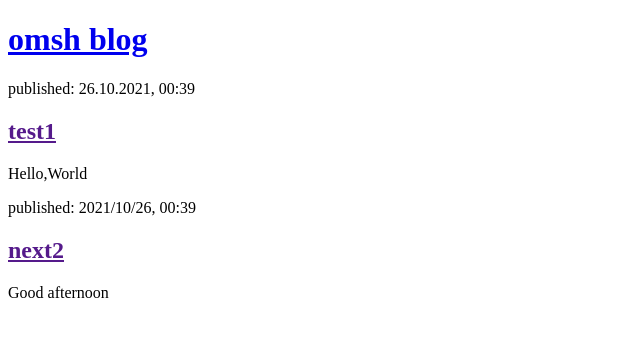
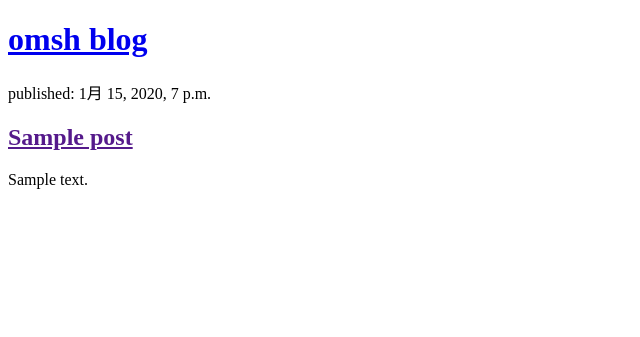
Before and after one commit to heisyu0415/omshblog, a Django app: page / in a window 1280 px wide. Shown: the top 337 px of the page, without its empty margins (0-640 px from the left). Run offline with Django 3.2, Linux system fonts and the light colour scheme; tables that the repository leaves empty hold one stand-in row (values such as "Sample post").

Commit message:
Modified templates to display posts from database.

```diff
--- a/blog/templates/blog/post_list.html
+++ b/blog/templates/blog/post_list.html
@@ -8,17 +8,12 @@
 	<div>
 	    <h1><a href="/">omsh blog</a></h1>
 	</div>
-
-	<div>
-	    <p>published: 26.10.2021, 00:39</p>
-	    <h2><a href="">test1</a></h2>
-	    <p>Hello,World</p>
-	</div>
-
-	<div>
-	    <p>published: 2021/10/26, 00:39</p>
-	    <h2><a href="">next2</a></h2>
-	    <p>Good afternoon</p>
-	</div>
+	{% for post in posts %}
+	    <div>
+		<p>published: {{ post.published_date }}</p>
+		<h2><a href="">{{post.title }}</a></h2>
+		<p>{{ post.text|linebreaksbr }}</p>
+	    </div>
+	{% endfor %}
     </body>
 </html>
--- a/blog/views.py
+++ b/blog/views.py
@@ -1,4 +1,8 @@
 from django.shortcuts import render
+from django.utils import timezone
+from .models import Post
+
 
 def post_list(request):
-    return render(request, 'blog/post_list.html', {})
+    posts = Post.objects.filter(published_date__lte=timezone.now()).order_by('published_date')
+    return render(request, 'blog/post_list.html', {'posts':posts})
```
